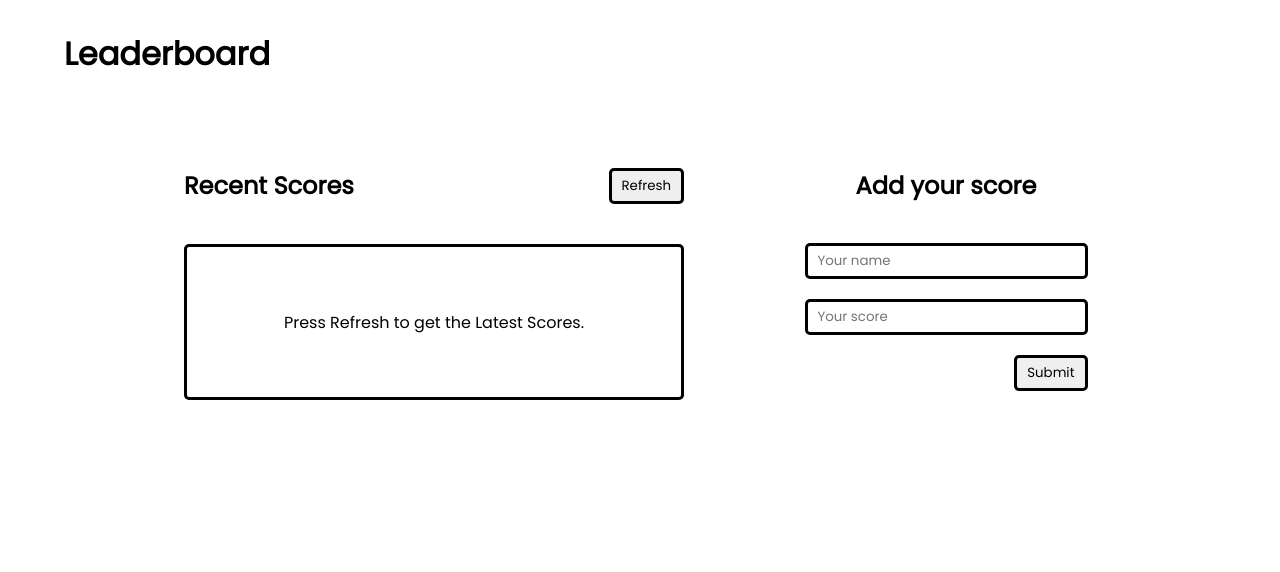
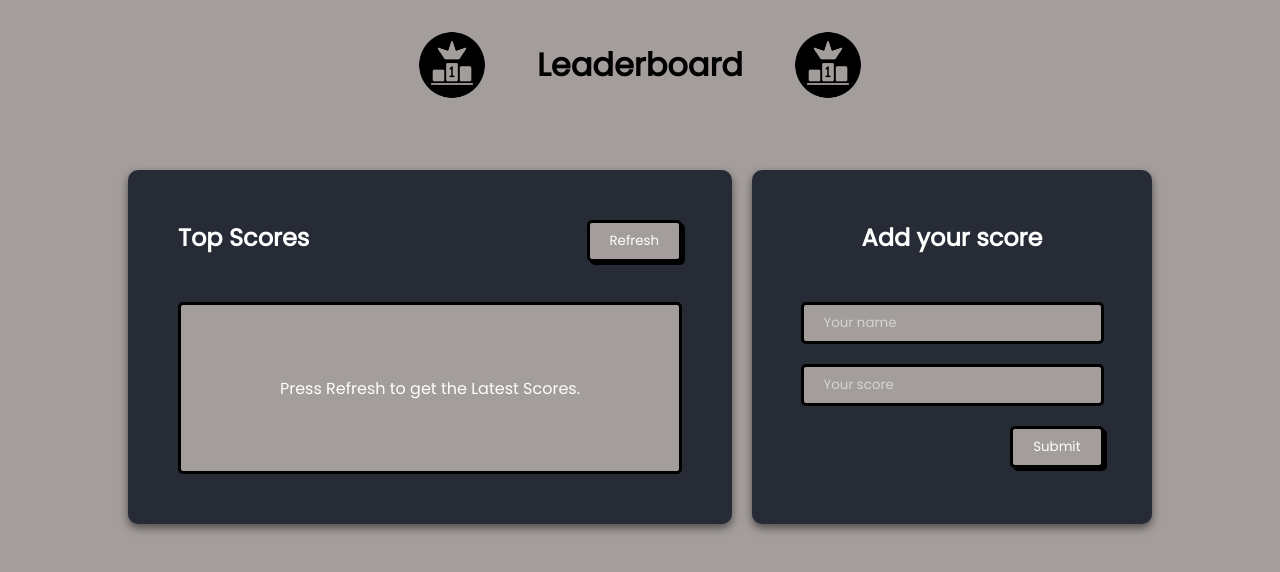
Before and after one commit to jodavid444/Leader-Board, a website built with webpack: page src/index.html in a window 1280 px wide. Built offline with nearby package versions, Linux system fonts and the light colour scheme.

Commit message:
Ammend styling of web application, fix mobile & desktop width size

```diff
--- a/src/index.html
+++ b/src/index.html
@@ -7,13 +7,15 @@
 </head>
 <body>
     <header id="heading">
+        <img src="assets/images/podium (3).png" alt="" height="70">
         <h1>Leaderboard</h1>
+        <img src="assets/images/podium (3).png" alt="" height="70">
     </header>
 
     <main>
         <section id="recent-scores">
             <div id="scores-heading">
-                <h2>Recent Scores</h2>
+                <h2>Top Scores</h2>
                 <button type="button" id="refresh-button">Refresh</button>
             </div>
             <ul id="scores-table">
--- a/src/styles.scss
+++ b/src/styles.scss
@@ -1,7 +1,9 @@
 @import url('https://fonts.googleapis.com/css2?family=Poppins&display=swap');
 
 $list-item-background: #bebebe;
-$padding: 5px 10px;
+$padding: 8px 20px;
+$background:  rgb(163, 157, 155);
+$card-background: #262b35;
 
 * {
   padding: 0;
@@ -9,10 +11,29 @@ $padding: 5px 10px;
   box-sizing: content-box;
   font-family: 'Poppins', sans-serif;
   transition: 300ms;
+  color: white;
+}
+
+body {
+  background-color: $background;
 }
 
 header {
   margin: 30px 5% 20px;
+  display: flex;
+  justify-content: center;
+  flex-direction: column;
+  align-items: center;
+  gap: 20px;
+
+  h1 {
+    color: black;
+    text-align: center;
+  }
+
+  img:nth-child(3) {
+    display: none;
+  }
 }
 
 input,
@@ -20,6 +41,27 @@ button {
   padding: $padding;
   border: 3px solid black;
   border-radius: 5px;
+  background-color: $background;
+}
+
+button {
+  box-shadow: 3px 3px black;
+}
+
+button:hover {
+  transform: scale(1.1);
+}
+
+button:active {
+  transform: scale(0.9);
+}
+
+input::placeholder {
+  color: #d5d5d5;
+}
+
+input:focus {
+  outline: none;
 }
 
 ul {
@@ -27,16 +69,35 @@ ul {
 }
 
 main {
-  padding: 70px 10% 20px;
+  padding: 50px 10% 20px;
   display: flex;
   justify-content: space-around;
+  flex-direction: column;
+  align-items: center;
+  gap: 20px;
 
   #recent-scores {
+    background-color: $card-background;
+    padding: 50px;
+    border-radius: 10px;
+    box-shadow: 0 4px 8px 0 rgba(0, 0, 0, 0.5);
     display: flex;
     flex-direction: column;
     flex-grow: 1;
-    max-width: 500px;
+    min-width: 280px;
     gap: 40px;
+
+    ::-webkit-scrollbar {
+      width: 6px;
+    }
+
+    ::-webkit-scrollbar-track {
+      background-color: $background;
+    }
+
+    ::-webkit-scrollbar-thumb {
+      box-shadow: inset 0 0 0 5px $card-background;
+    }
 
     #scores-heading {
       display: flex;
@@ -44,36 +105,45 @@ main {
     }
 
     #scores-table {
+      padding: 8px 0;
+      background-color: $background;
       border: 3px solid black;
       border-radius: 5px;
       min-height: 150px;
       display: flex;
       flex-direction: column;
+      max-height: 200px;
+      overflow-y: auto;
 
       li {
+        display: flex;
+        justify-content: space-between;
         padding: $padding;
-      }
-
-      li:nth-child(2n + 1) {
-        background-color: $list-item-background;
       }
 
       .centered-text {
         margin: auto;
+        text-align: center;
       }
     }
   }
 
   #add-your-score {
+    background-color: $card-background;
+    padding: 50px;
+    min-width: 280px;
+    border-radius: 10px;
+    box-shadow: 0 4px 8px 0 rgba(0, 0, 0, 0.5);
     flex-grow: 1;
     display: flex;
     flex-direction: column;
     align-items: center;
     gap: 40px;
-    max-width: 300px;
 
     #score-form {
       display: flex;
+      flex-grow: 1;
+      justify-content: center;
       flex-direction: column;
       gap: 20px;
 
@@ -83,3 +153,29 @@ main {
     }
   }
 }
+
+@media (min-width: 900px) {
+  header {
+    flex-direction: row;
+    gap: 50px;
+
+    img:nth-child(3) {
+      display: block;
+    }
+  }
+
+  main {
+    align-items: inherit;
+    flex-direction: row;
+
+    #recent-scores {
+      min-width: 400px;
+      max-width: none;
+    }
+
+    #add-your-score {
+      min-width: 200px;
+      max-width: 300px;
+    }
+  }
+}
```
Also changed, not shown: dist/index.html.
